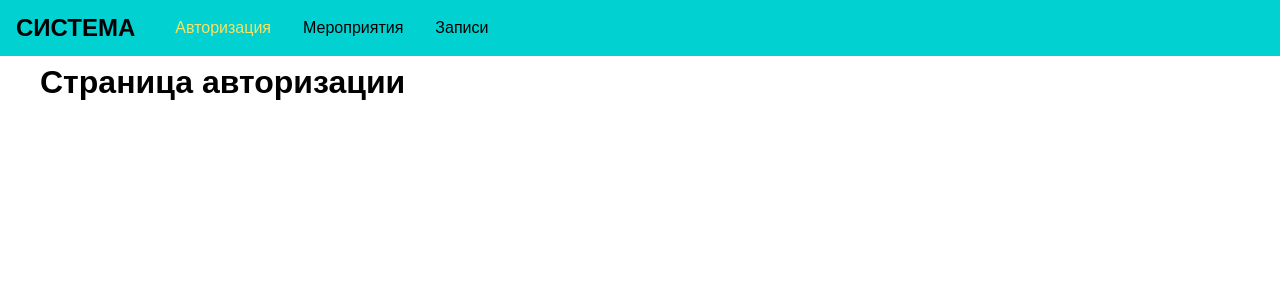
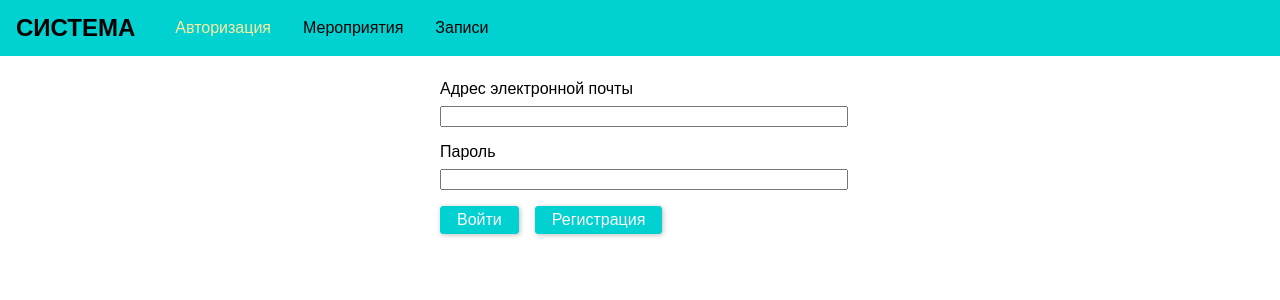
Before and after one commit to artemdol25/rksp-coursework-dolgopolov, a React (Create React App) app in the folder frontend/: page /auth in a window 1280 px wide. Shown: the top 300 px of the page. Built offline with nearby package versions, Linux system fonts and the light colour scheme.

Commit message:
отслеживание API

```diff
--- a/frontend/src/components/Navigation/MainNavigation.css
+++ b/frontend/src/components/Navigation/MainNavigation.css
@@ -39,4 +39,5 @@
   .main-navigation__items a:active,
   .main-navigation__items a.active {
       color: #f8e264;
+      color: #fdefa0;
   }
--- /dev/null
+++ b/frontend/src/pages/Auth.css
@@ -0,0 +1,37 @@
+.auth-form {
+    width: 25rem;
+    max-width: 80%;
+    margin: 5rem auto;
+  }
+
+  .form-control label,
+  .form-control input {
+    width: 100%;
+    display: block;
+  }
+
+  .form-control label {
+    margin-bottom: 0.5rem;
+  }
+
+  .form-control {
+    margin-bottom: 1rem;
+  }
+
+  .form-actions button {
+    background: #01d1d1;
+    font: inherit;
+    border: 1px solid #01d1d1;
+    border-radius: 3px;
+    padding: 0.25rem 1rem;
+    margin-right: 1rem;
+    box-shadow: 1px 1px 5px rgba(0, 0, 0, 0.26);
+    color: white;
+    cursor: pointer;
+  }
+
+  .form-actions button:hover,
+  .form-actions button:active {
+      background: #01a7a7;
+      border-color: #01a7a7;
+  }
--- a/frontend/src/pages/Auth.js
+++ b/frontend/src/pages/Auth.js
@@ -1,8 +1,98 @@
 import React, { Component } from 'react';
 
+import './Auth.css';
+
 class AuthPage extends Component {
+  state = {
+    isLogin: true
+  };
+
+  constructor(props) {
+    super(props);
+    this.emailEl = React.createRef();
+    this.passwordEl = React.createRef();
+  }
+
+  switchModeHandler = () => {
+    this.setState(prevState => {
+      return { isLogin: !prevState.isLogin };
+    });
+  };
+
+  submitHandler = event => {
+    event.preventDefault();
+    const email = this.emailEl.current.value;
+    const password = this.passwordEl.current.value;
+
+    if (email.trim().length === 0 || password.trim().length === 0) {
+      return;
+    }
+
+    let requestBody = {
+      query: `
+        query {
+          login(email: "${email}", password: "${password}") {
+            userId
+            token
+            tokenExpiration
+          }
+        }
+      `
+    };
+
+    if (!this.state.isLogin) {
+      requestBody = {
+        query: `
+          mutation {
+            createUser(userInput: {email: "${email}", password: "${password}"}) {
+              _id
+              email
+            }
+          }
+        `
+      };
+    }
+
+    fetch('http://localhost:8000/graphql', {
+      method: 'POST',
+      body: JSON.stringify(requestBody),
+      headers: {
+        'Content-Type': 'application/json'
+      }
+    })
+      .then(res => {
+        if (res.status !== 200 && res.status !== 201) {
+          throw new Error('Failed!');
+        }
+        return res.json();
+      })
+      .then(resData => {
+        console.log(resData);
+      })
+      .catch(err => {
+        console.log(err);
+      });
+  };
+
   render() {
-    return <h1>Страница авторизации</h1>;
+    return (
+      <form className="auth-form" onSubmit={this.submitHandler}>
+        <div className="form-control">
+          <label htmlFor="email">Адрес электронной почты</label>
+          <input type="email" id="email" ref={this.emailEl} />
+        </div>
+        <div className="form-control">
+          <label htmlFor="password">Пароль</label>
+          <input type="password" id="password" ref={this.passwordEl} />
+        </div>
+        <div className="form-actions">
+          <button type="submit">Войти</button>
+          <button type="button" onClick={this.switchModeHandler}>
+            {this.state.isLogin ? 'Регистрация' : 'Вход'}
+          </button>
+        </div>
+      </form>
+    );
   }
 }
 
```
Also changed, not shown: 1 other file (tests, documents, lock files or other folders).
